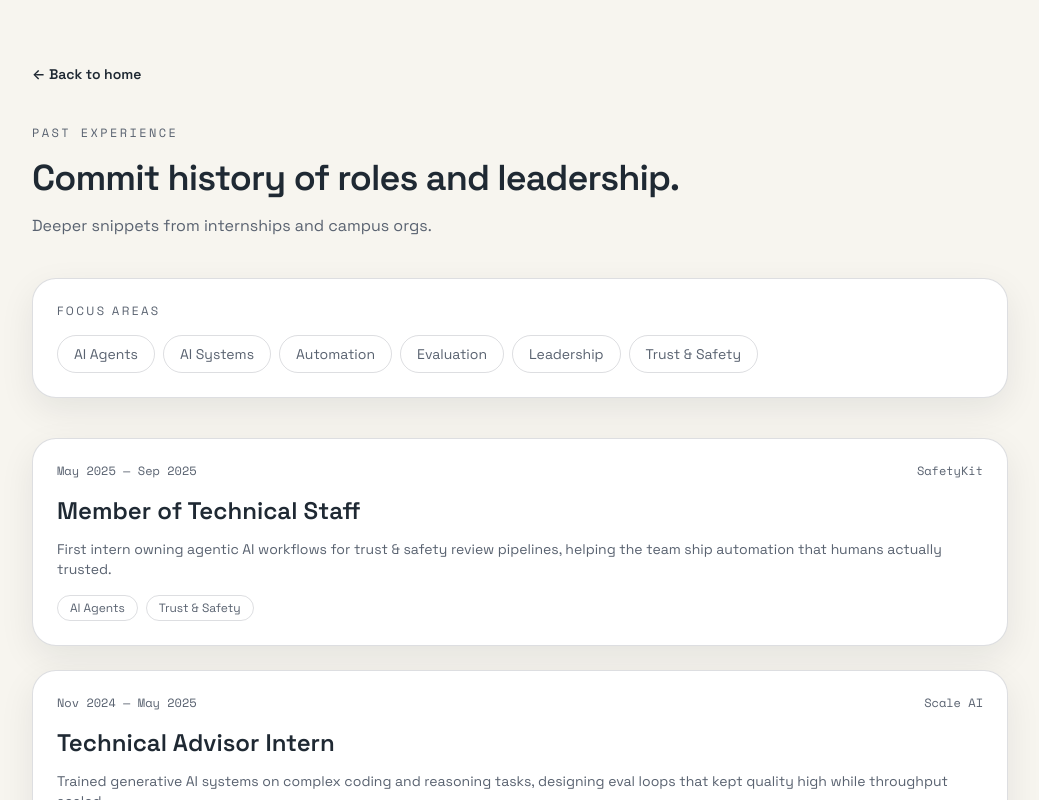
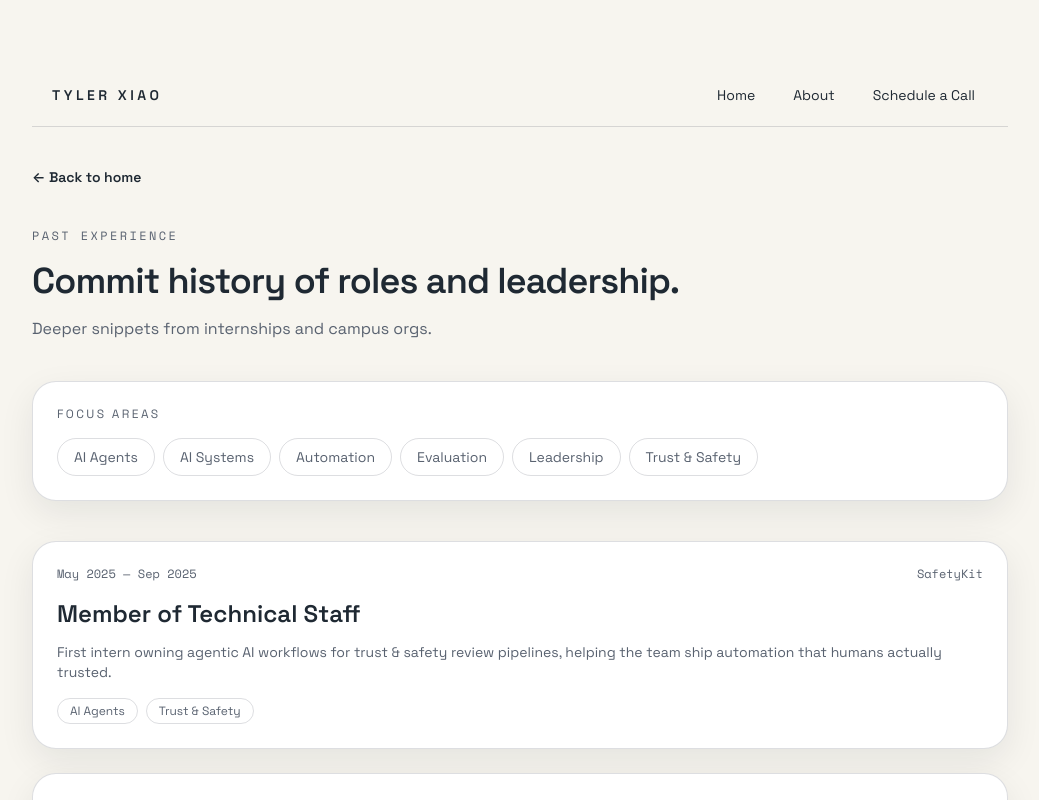
Before and after one commit to lordboba/txdev, a Next.js app in the folder personal-website/: page /past-experience in a window 1280 px wide. Shown: the top 800 px of the page, without its empty margins (120-1159 px from the left). Built offline with nearby package versions, Linux system fonts and the light colour scheme.

Commit message:
Improve and refactor nav bar code  + use count tracker text

```diff
--- a/personal-website/app/page.tsx
+++ b/personal-website/app/page.tsx
@@ -9,12 +9,7 @@ import {
 } from "@/lib/siteData";
 import { HomeTerminal } from "@/components/Terminal/HomeTerminal";
 import { UserCountTracker } from "@/components/UserCountTracker";
-
-const navLinks = [
-  { label: "About", href: "#about" },
-  { label: "Past Experience", href: "/past-experience" },
-  { label: "Schedule a Call", href: "/schedule-a-call" },
-];
+import { NavBar } from "@/components/NavBar";
 
 function SectionHeading({
   eyebrow,
@@ -41,32 +36,7 @@ function SectionHeading({
 export default function Home() {
   return (
     <div className="flex min-h-screen flex-col bg-background text-foreground">
-      <header className="sticky top-0 z-20 border-b border-divider bg-background/95 backdrop-blur">
-        <nav className="mx-auto flex max-w-5xl flex-wrap items-center gap-4 px-5 py-4 text-sm sm:justify-between">
-          <span className="font-semibold tracking-[0.25em]">TYLER XIAO</span>
-          <div className="flex flex-wrap gap-3 text-xs sm:text-sm">
-            {navLinks.map((link) =>
-              link.href.startsWith("#") ? (
-                <a
-                  key={link.label}
-                  href={link.href}
-                  className="rounded-full border border-transparent px-3 py-1 text-muted transition hover:border-divider hover:text-foreground"
-                >
-                  {link.label}
-                </a>
-              ) : (
-                <Link
-                  key={link.label}
-                  href={link.href}
-                  className="rounded-full border border-transparent px-3 py-1 text-muted transition hover:border-divider hover:text-foreground"
-                >
-                  {link.label}
-                </Link>
-              ),
-            )}
-          </div>
-        </nav>
-      </header>
+      <NavBar />
 
       <main className="mx-auto flex w-full max-w-5xl flex-col gap-20 px-5 py-16 sm:px-6">
         <section className="grid gap-10 lg:grid-cols-[minmax(0,1.1fr)_minmax(0,0.9fr)]">
@@ -268,13 +238,6 @@ export default function Home() {
       </main>
       <footer className="border-t border-divider bg-background">
         <div className="mx-auto flex w-full max-w-5xl flex-col gap-6 px-5 py-12 sm:px-6">
-          <div className="space-y-2">
-            <p className="eyebrow">Live user counter</p>
-            <p className="max-w-2xl text-sm text-muted">
-              Tracks total visitors across the site using a Redis-backed counter that increments
-              once per page view.
-            </p>
-          </div>
           <div className="max-w-md">
             <UserCountTracker />
           </div>
--- a/personal-website/app/past-experience/page.tsx
+++ b/personal-website/app/past-experience/page.tsx
@@ -1,7 +1,7 @@
 import type { Metadata } from "next";
 import Link from "next/link";
 import { experiences, projects } from "@/lib/siteData";
-
+import { NavBar } from "@/components/NavBar";
 export const metadata: Metadata = {
   title: "Past Experience — Tyler Xiao",
   description:
@@ -13,6 +13,7 @@ const focusAreas = Array.from(new Set(experiences.flatMap((exp) => exp.focus))).
 export default function PastExperiencePage() {
   return (
     <div className="mx-auto flex min-h-screen w-full max-w-5xl flex-col gap-10 px-5 py-16 sm:px-6">
+      <NavBar />
       <Link
         href="/"
         className="text-sm font-semibold text-muted transition hover:text-foreground"
--- a/personal-website/app/schedule-a-call/page.tsx
+++ b/personal-website/app/schedule-a-call/page.tsx
@@ -1,7 +1,7 @@
 import type { Metadata } from "next";
 import Link from "next/link";
 import { callHighlights, callSocialProof } from "@/lib/siteData";
-
+import { NavBar } from "@/components/NavBar";
 export const metadata: Metadata = {
   title: "Schedule a Call — Tyler Xiao",
   description:
@@ -14,6 +14,7 @@ const CALENDLY_EMBED_URL = `${CALENDLY_URL}?embed_domain=tylerxiao.com&embed_typ
 export default function ScheduleCallPage() {
   return (
     <div className="mx-auto flex min-h-screen w-full max-w-4xl flex-col gap-10 px-5 py-16 sm:px-6">
+      <NavBar />
       <Link
         href="/"
         className="text-sm font-semibold text-muted transition hover:text-foreground"
--- /dev/null
+++ b/personal-website/components/NavBar.tsx
@@ -0,0 +1,43 @@
+"use client";
+
+import Link from "next/link";
+import { usePathname } from "next/navigation";
+
+export const navLinks = [
+  { label: "Home", href: "/" },
+  { label: "About", href: "#about" },
+  { label: "Past Experience", href: "/past-experience" },
+  { label: "Schedule a Call", href: "/schedule-a-call" },
+];
+
+export const NavBar = () => {
+  const currentPath = usePathname();
+
+  return (
+    <header className="sticky top-0 z-20 border-b border-divider bg-background/95 backdrop-blur">
+    <nav className="mx-auto flex max-w-5xl flex-wrap items-center gap-4 px-5 py-4 text-sm sm:justify-between">
+      <span className="font-semibold tracking-[0.25em]">TYLER XIAO</span>
+    <div className="flex flex-wrap gap-3 text-xs sm:text-sm">
+      {navLinks.map((link) => (
+        link.href.startsWith("#") ? (
+          <a
+            key={link.label}
+            href={link.href}
+            className="rounded-full border border-transparent px-3 py-1 text-muted transition hover:border-divider hover:text-foreground"
+          >
+            {link.label}
+          </a>
+        ) : link.href === currentPath ? null : (
+          <Link
+            key={link.label}
+            href={link.href}
+            className="rounded-full border border-transparent px-3 py-1 text-muted transition hover:border-divider hover:text-foreground">
+            {link.label}
+          </Link>
+        )
+      ))}
+    </div>
+    </nav>
+    </header>
+  );
+};
--- a/personal-website/components/UserCountTracker.tsx
+++ b/personal-website/components/UserCountTracker.tsx
@@ -64,7 +64,7 @@ export function UserCountTracker() {
       <p className="text-sm text-muted">
         {error
           ? error
-          : "Live counter increments once per visit and persists in Vercel KV."}
+          : "Live counter increments once per visit and persists in Redis."}
       </p>
     </div>
   );
```
